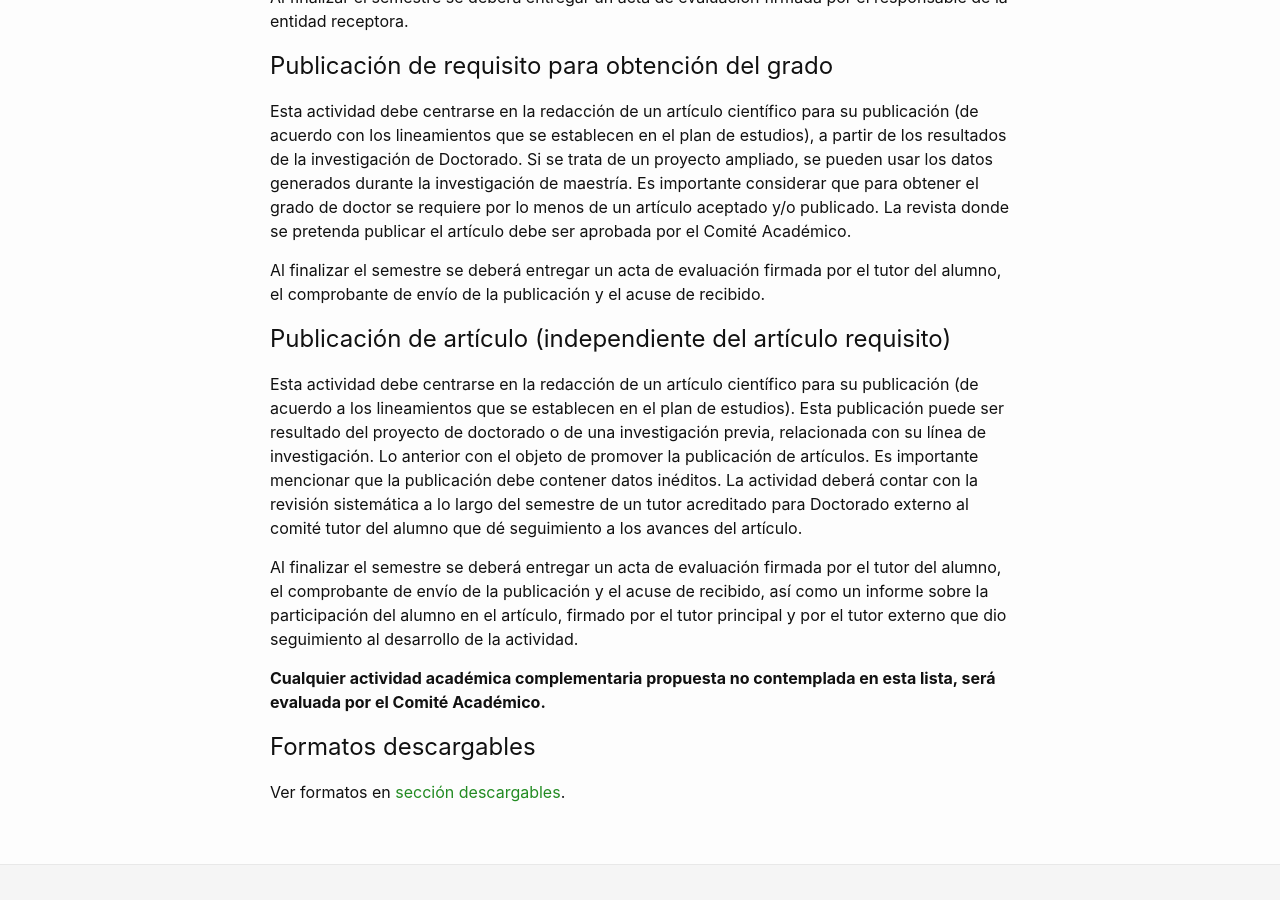
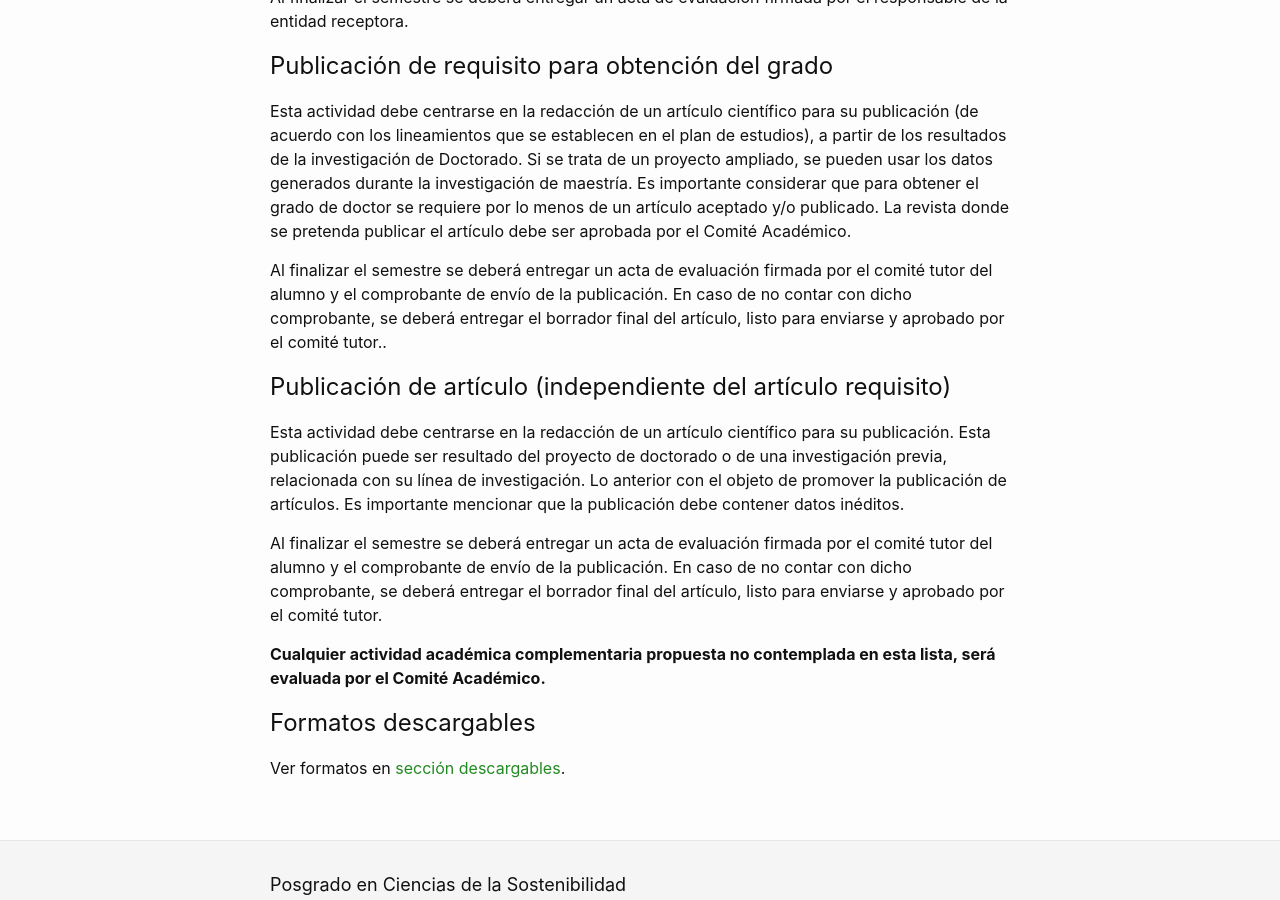
Before and after one commit to pcs-unam/pcs-unam.github.io, a Jekyll site: the page built from doctorado/actividades.md, in a window 1280 px wide and 900 px high, scrolled down 1656 px. Built offline with Jekyll 4.4.1, drawn with Linux system fonts in a browser that asks for light colours.

Commit message:
Se actualizaron los criterios para la publicación de artículo acordadas en la sesión 50 de CA

```diff
--- a/doctorado/actividades.md
+++ b/doctorado/actividades.md
@@ -102,28 +102,24 @@ revista donde se pretenda publicar el artículo debe ser aprobada por
 el Comité Académico.
 
 Al finalizar el semestre se deberá entregar un acta de evaluación
-firmada por el tutor del alumno, el comprobante de envío de la
-publicación y el acuse de recibido.
+firmada por el comité tutor del alumno y el comprobante de envío de
+la publicación. En caso de no contar con dicho comprobante, se deberá
+entregar el borrador final del artículo, listo para enviarse y aprobado
+por el comité tutor..
 
 
 # Publicación de artículo (independiente del artículo requisito)
 
-Esta actividad debe centrarse en la redacción de un artículo
-científico para su publicación (de acuerdo a los lineamientos que se
-establecen en el plan de estudios). Esta publicación puede ser
-resultado del proyecto de doctorado o de una investigación previa,
-relacionada con su línea de investigación. Lo anterior con el objeto
-de promover la publicación de artículos. Es importante mencionar que
-la publicación debe contener datos inéditos. La actividad deberá
-contar con la revisión sistemática a lo largo del semestre de un tutor
-acreditado para Doctorado externo al comité tutor del alumno que dé
-seguimiento a los avances del artículo.
+Esta actividad debe centrarse en la redacción de un artículo científico
+para su publicación. Esta publicación puede ser resultado del proyecto de
+doctorado o de una investigación previa, relacionada con su línea de
+investigación. Lo anterior con el objeto de promover la publicación de artículos.
+Es importante mencionar que la publicación debe contener datos inéditos.
 
-Al finalizar el semestre se deberá entregar un acta de evaluación
-firmada por el tutor del alumno, el comprobante de envío de la
-publicación y el acuse de recibido, así como un informe sobre la participación del alumno en
-el artículo, firmado por el tutor principal y por el tutor externo que
-dio seguimiento al desarrollo de la actividad.
+Al finalizar el semestre se deberá entregar un acta de evaluación firmada por
+el comité tutor del alumno y el comprobante de envío de la publicación. En caso
+de no contar con dicho comprobante, se deberá entregar el borrador final del
+artículo, listo para enviarse y aprobado por el comité tutor.
 
 
 
```
